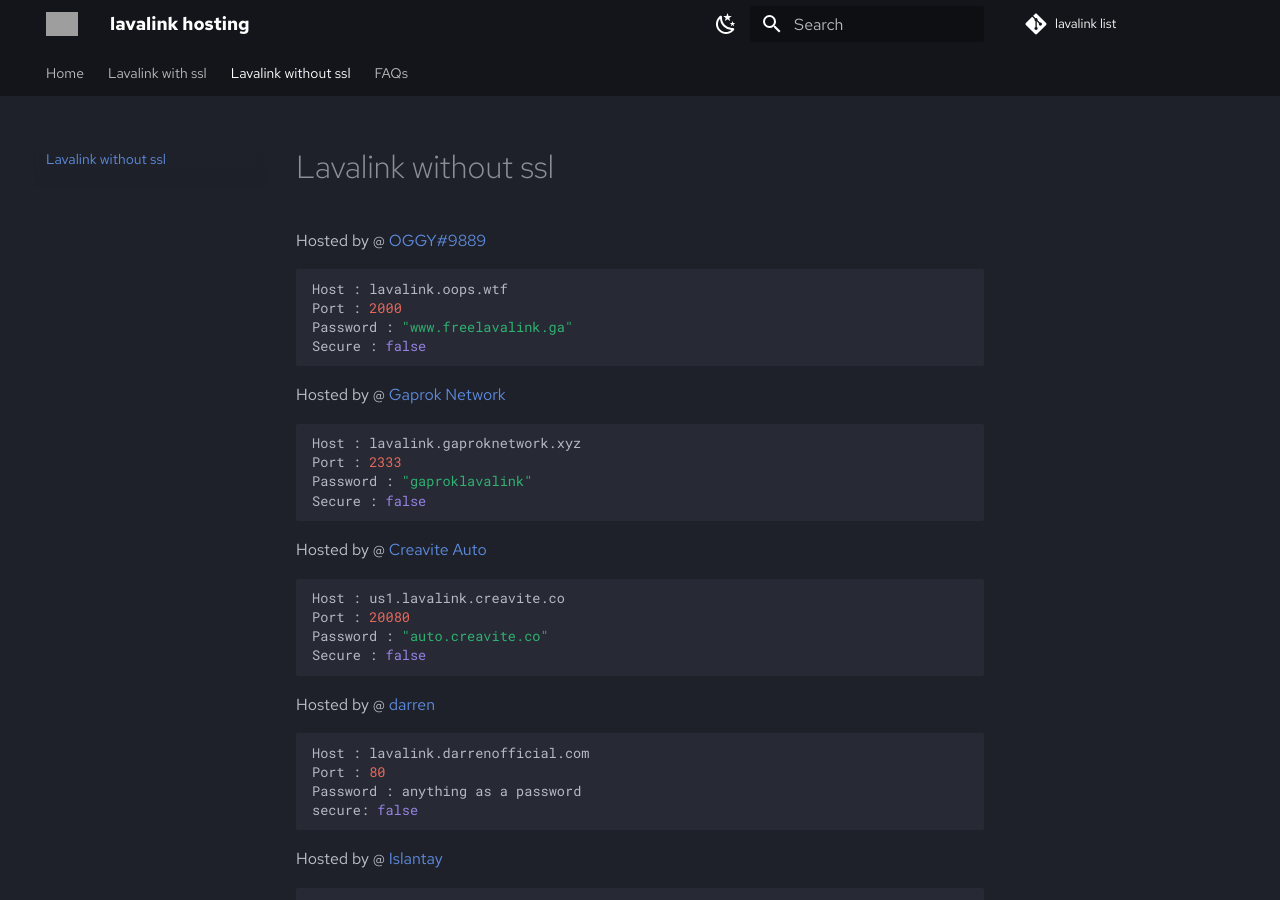
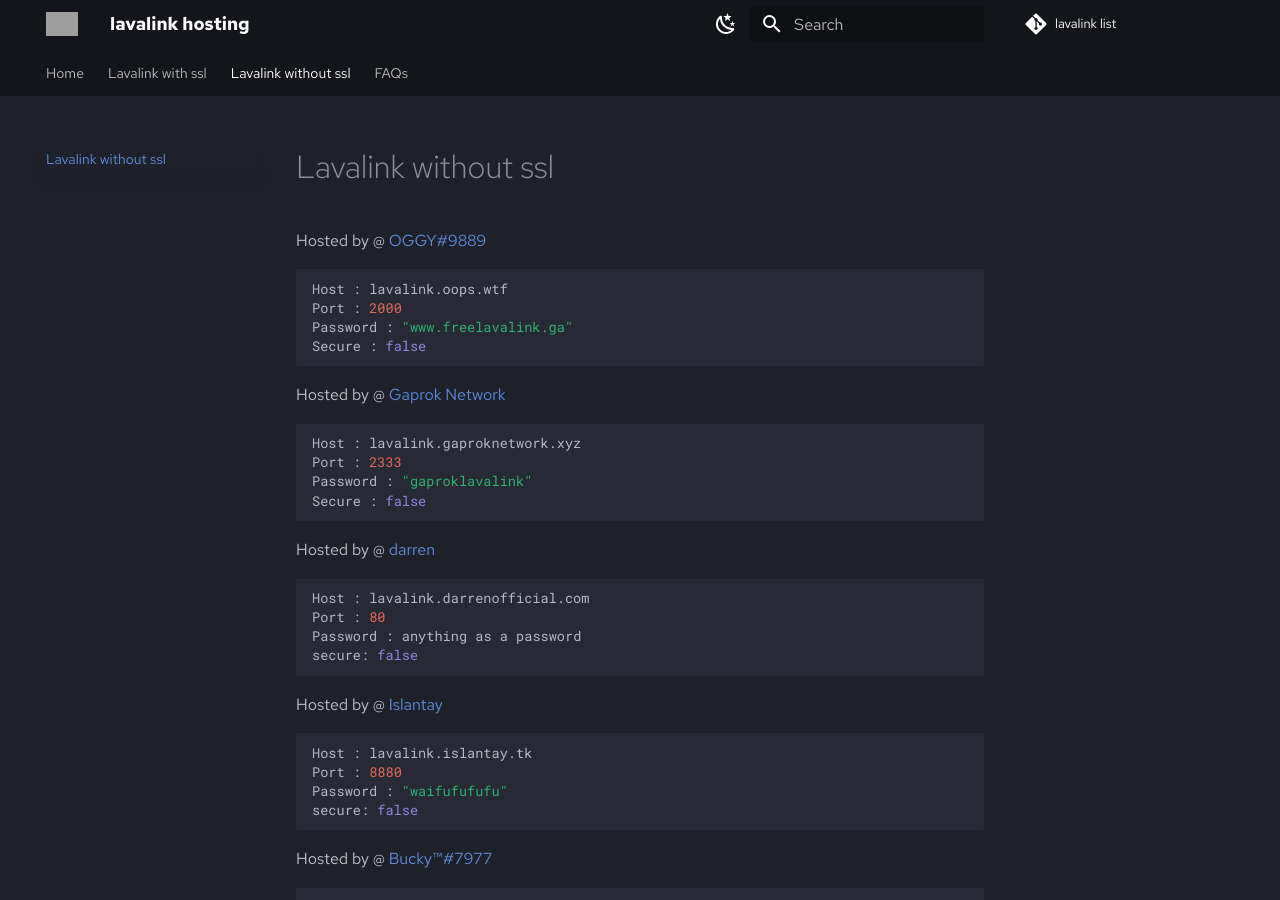
Before and after one commit to DarrenOfficial/lavalink-list, an MkDocs documentation site: the page built from docs/NoSSL/lavalink-without-ssl.md, in a window 1280 px wide and 900 px high. Built offline with MkDocs 1.6.1 and Material for MkDocs 9.7.7, drawn with Linux system fonts in a browser that asks for light colours; comment, search, counter and statistics services are not loaded; grey boxes are pictures that could not be loaded.

Commit message:
Update lavalink-without-ssl.md (#150)

````diff
--- a/docs/NoSSL/lavalink-without-ssl.md
+++ b/docs/NoSSL/lavalink-without-ssl.md
@@ -17,14 +17,6 @@ Hosted by @ [Gaprok Network](https://dsc.gg/bagusnfriends)
 Host : lavalink.gaproknetwork.xyz
 Port : 2333
 Password : "gaproklavalink"
-Secure : false
-```
-
-Hosted by @ [Creavite Auto](https://auto.creavite.co/?utm_source=lavalinklist&utm_medium=display&utm_campaign=lavalinklist)
-```bash
-Host : us1.lavalink.creavite.co
-Port : 20080
-Password : "auto.creavite.co"
 Secure : false
 ```
 
````
